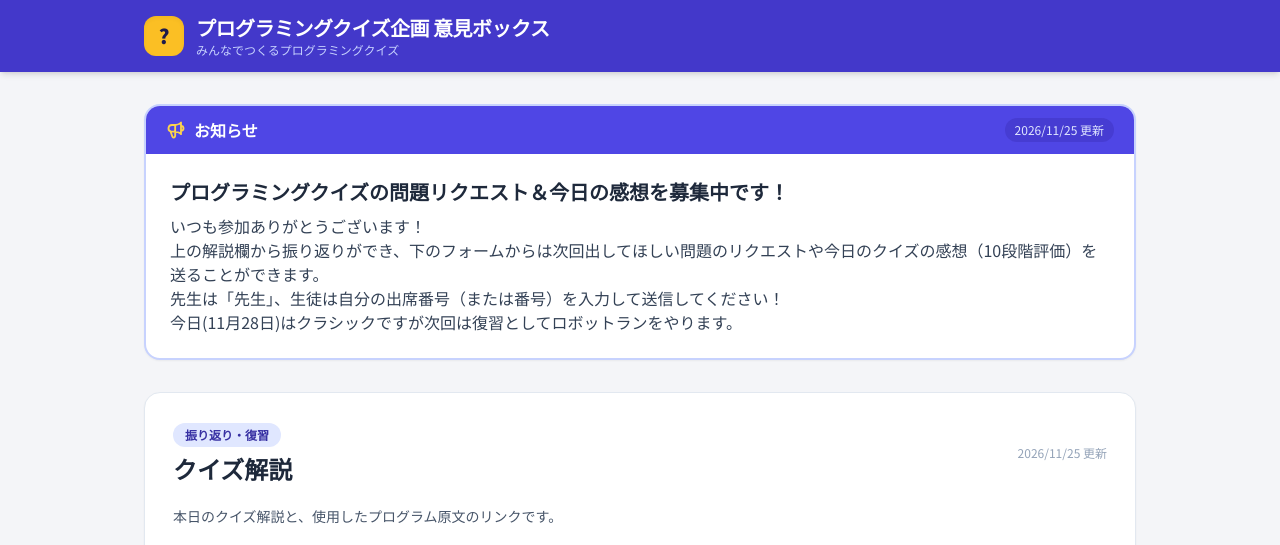
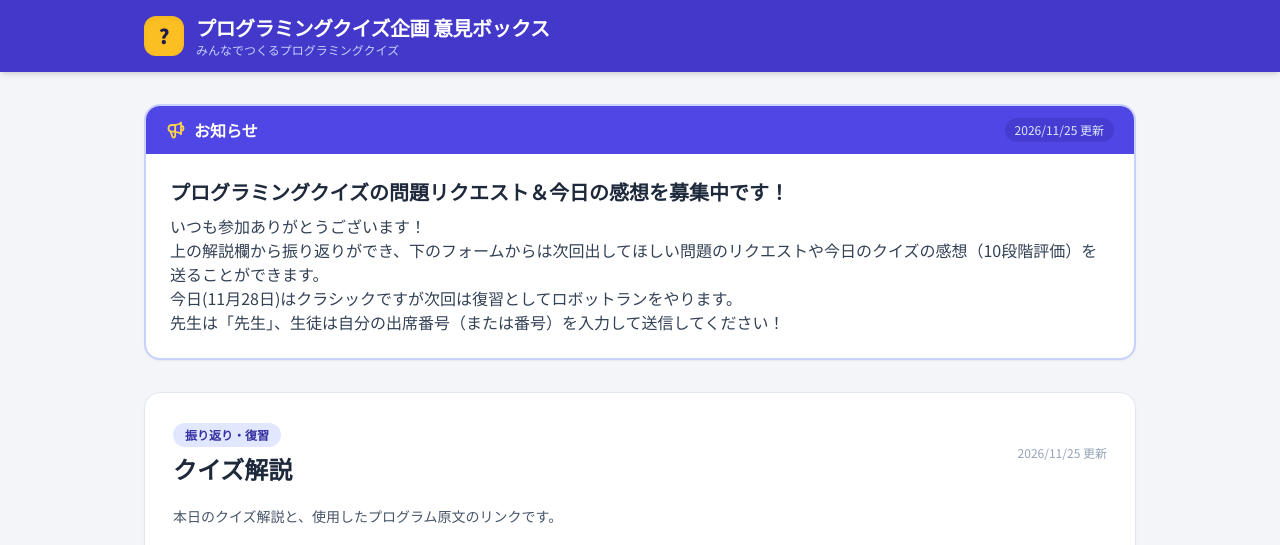
Before and after one commit to ruka246/python-quiz-feedback, a plain HTML site: page index.html in a window 1280 px wide. Shown: the top 545 px of the page. Drawn offline with nearby package versions, Linux system fonts and the light colour scheme.

Commit message:
Fix notice body text formatting in index.html

```diff
--- a/index.html
+++ b/index.html
@@ -689,7 +689,7 @@
 
     const defaultNotice = {
       title: "プログラミングクイズの問題リクエスト＆今日の感想を募集中です！",
-      body: "いつも参加ありがとうございます！\n上の解説欄から振り返りができ、下のフォームからは次回出してほしい問題のリクエストや今日のクイズの感想（10段階評価）を送ることができます。\n先生は「先生」、生徒は自分の出席番号（または番号）を入力して送信してください！\n今日(11月28日)はクラシックですが次回は復習としてロボットランをやります。",
+      body: "いつも参加ありがとうございます！\n上の解説欄から振り返りができ、下のフォームからは次回出してほしい問題のリクエストや今日のクイズの感想（10段階評価）を送ることができます。\n今日(11月28日)はクラシックですが次回は復習としてロボットランをやります。\n先生は「先生」、生徒は自分の出席番号（または番号）を入力して送信してください！",
       updatedAt: "2026/11/25 更新"
     };
 
```
